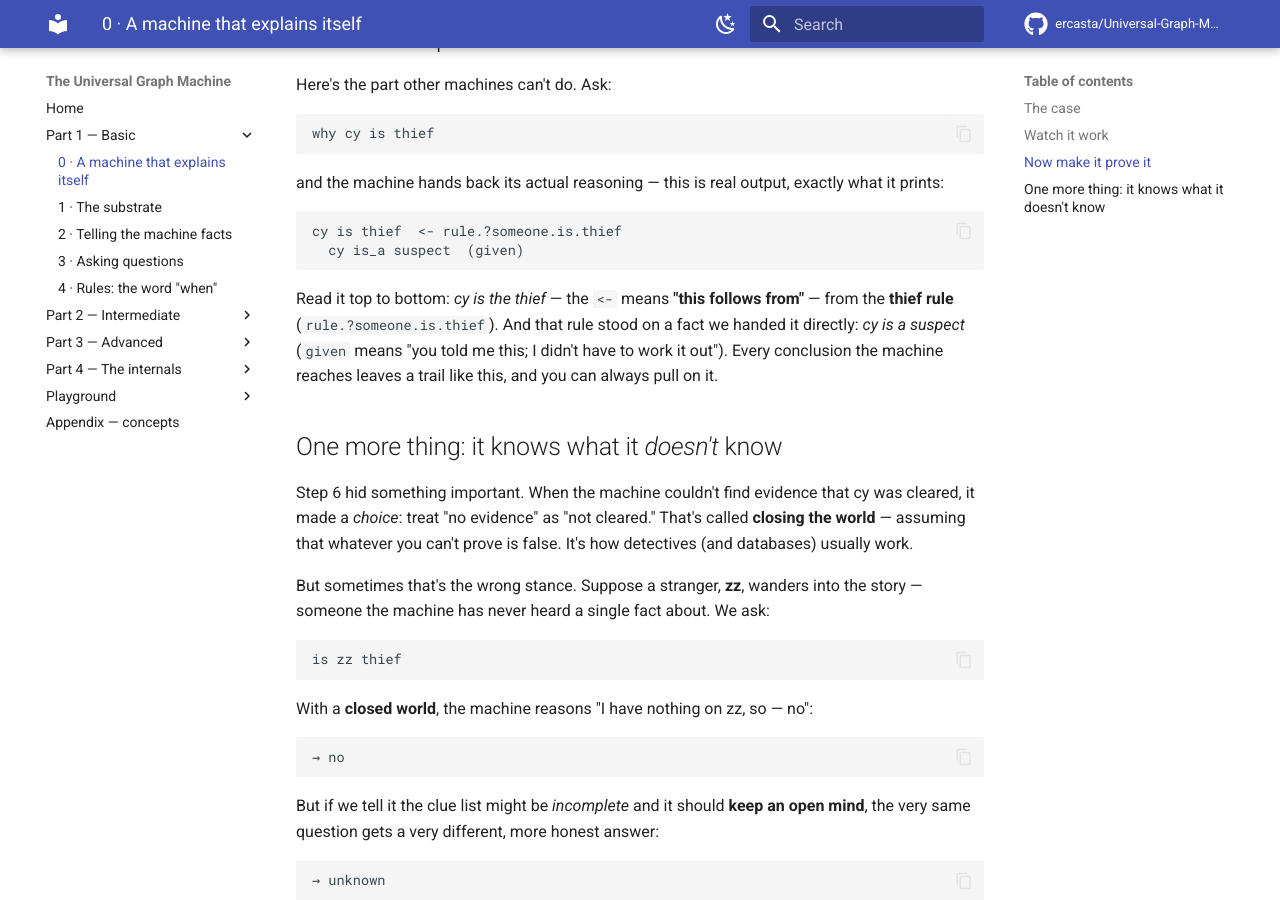
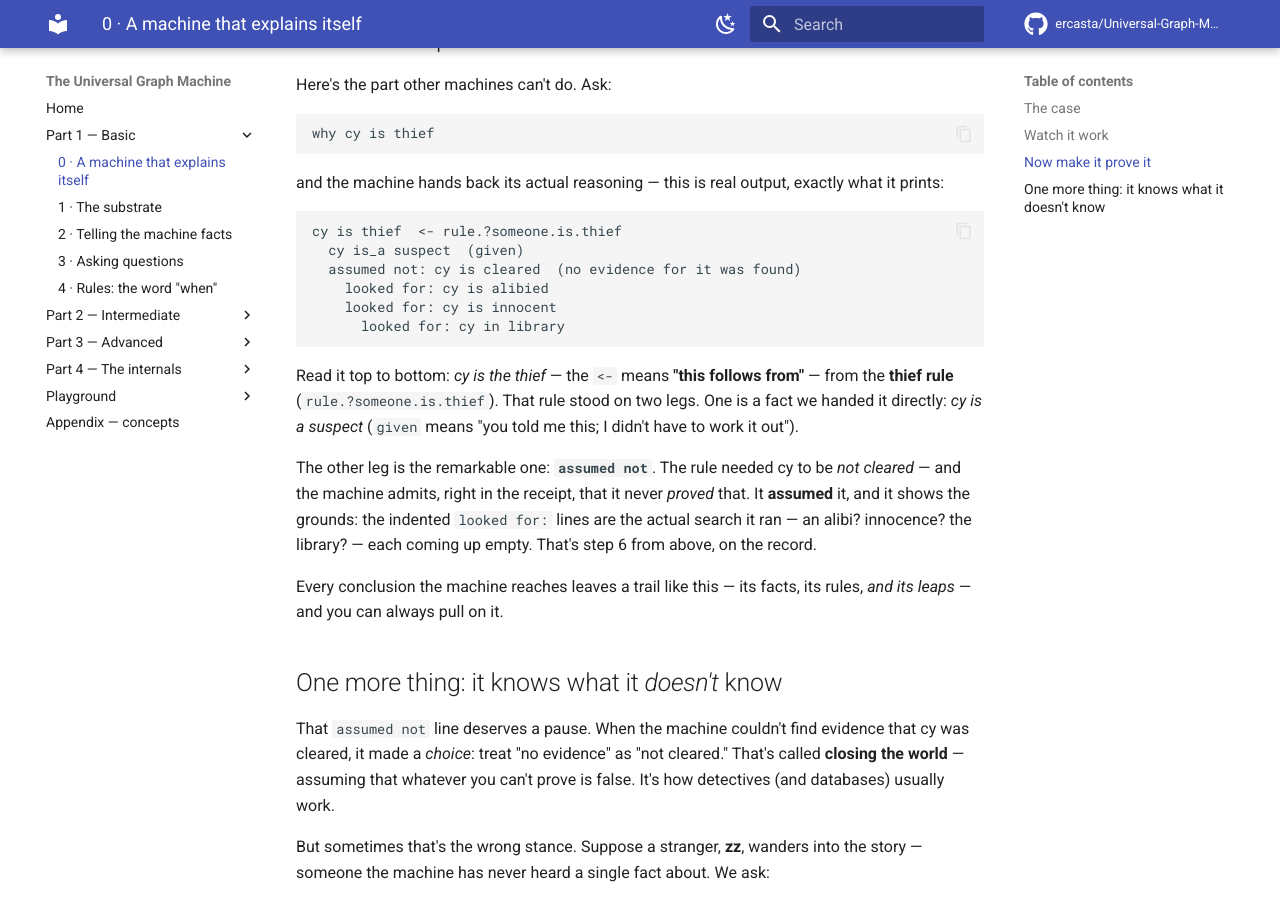
Before and after one commit to ercasta/Universal-Graph-Machine, an MkDocs documentation site: the page built from book/docs/basic/00-a-machine-that-explains-itself.md, in a window 1280 px wide and 900 px high, scrolled down 1570 px. Built offline with MkDocs 1.6.1 and Material for MkDocs 9.7.7, drawn with Linux system fonts in a browser that asks for light colours; comment, search, counter and statistics services are not loaded.

Commit message:
updated book

````diff
--- a/book/docs/basic/00-a-machine-that-explains-itself.md
+++ b/book/docs/basic/00-a-machine-that-explains-itself.md
@@ -84,20 +84,32 @@ what it prints:
 ```
 cy is thief  <- rule.?someone.is.thief
   cy is_a suspect  (given)
+  assumed not: cy is cleared  (no evidence for it was found)
+    looked for: cy is alibied
+    looked for: cy is innocent
+      looked for: cy in library
 ```
 
 Read it top to bottom: *cy is the thief* — the `<-` means **"this follows
-from"** — from the **thief rule** (`rule.?someone.is.thief`). And that rule
-stood on a fact we handed it directly: *cy is a suspect* (`given` means "you
-told me this; I didn't have to work it out"). Every conclusion the machine
-reaches leaves a trail like this, and you can always pull on it.
+from"** — from the **thief rule** (`rule.?someone.is.thief`). That rule stood
+on two legs. One is a fact we handed it directly: *cy is a suspect* (`given`
+means "you told me this; I didn't have to work it out").
+
+The other leg is the remarkable one: **`assumed not`**. The rule needed cy to be
+*not cleared* — and the machine admits, right in the receipt, that it never
+*proved* that. It **assumed** it, and it shows the grounds: the indented
+`looked for:` lines are the actual search it ran — an alibi? innocence? the
+library? — each coming up empty. That's step 6 from above, on the record.
+
+Every conclusion the machine reaches leaves a trail like this — its facts, its
+rules, *and its leaps* — and you can always pull on it.
 
 ## One more thing: it knows what it *doesn't* know
 
-Step 6 hid something important. When the machine couldn't find evidence that cy
-was cleared, it made a *choice*: treat "no evidence" as "not cleared." That's
-called **closing the world** — assuming that whatever you can't prove is false.
-It's how detectives (and databases) usually work.
+That `assumed not` line deserves a pause. When the machine couldn't find
+evidence that cy was cleared, it made a *choice*: treat "no evidence" as "not
+cleared." That's called **closing the world** — assuming that whatever you can't
+prove is false. It's how detectives (and databases) usually work.
 
 But sometimes that's the wrong stance. Suppose a stranger, **zz**, wanders into
 the story — someone the machine has never heard a single fact about. We ask:
````
Also changed, not shown: book/docs/advanced/10-uncertain-world.md (+6 -4 lines), book/docs/intermediate/08-because.md (+7 -0 lines), book/docs/playground/detective.md (+2 -1 lines), book/docs/playground/uncertain.md (+4 -2 lines).
